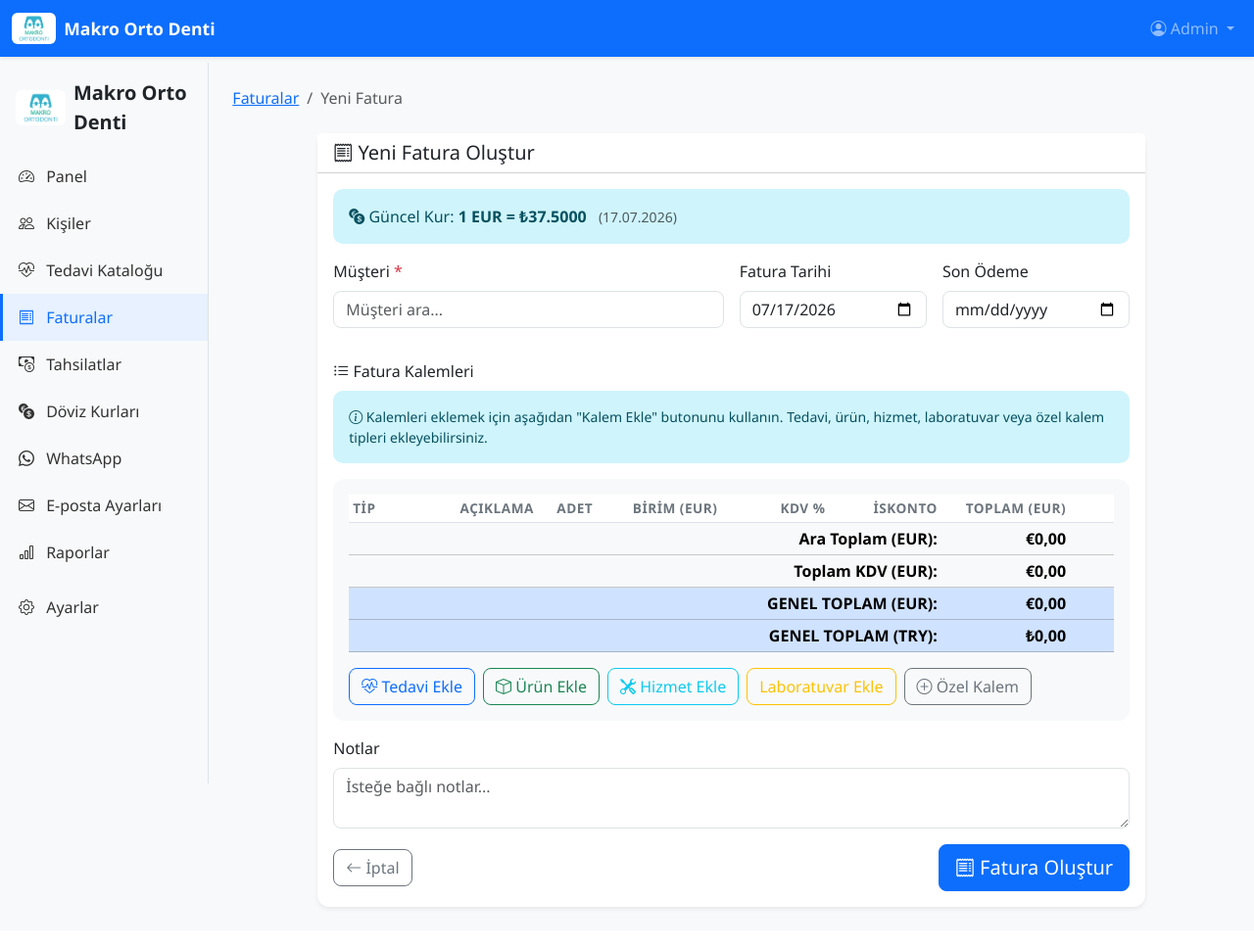
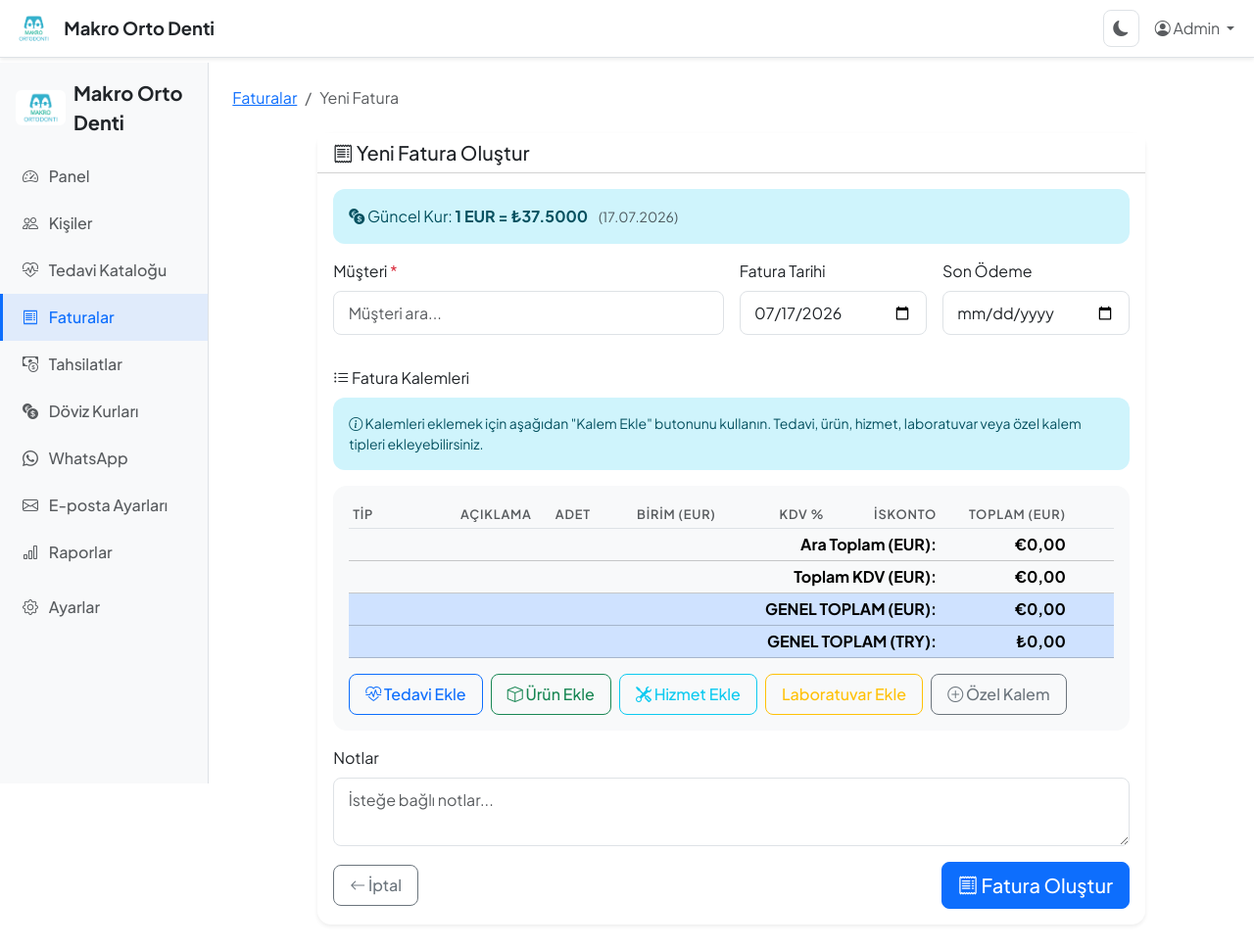
Before and after one commit to ydnAkif/MakroOrtoDonti, a Flask app: page /invoices/add in a window 1280 px wide. Shown: the whole page at 98% size. Before the commit the page ends 929 px from the top, so only its background shows below. Run offline with Flask 3, Linux system fonts and the light colour scheme; a user stored in the database is signed in; data comes from the database, SQL or seed files in the repository; data that the repository does not hold is empty.

Commit message:
feat: improve UI design to premium and add Dark Mode support

```diff
--- a/app/static/css/style.css
+++ b/app/static/css/style.css
@@ -4,10 +4,13 @@
     --topbar-height: 64px;
 }
 
+/* Base adaptive styling */
 body {
-    font-family: 'Segoe UI', Tahoma, Geneva, Verdana, sans-serif;
-    background-color: #f8f9fa;
+    font-family: 'Plus Jakarta Sans', -apple-system, BlinkMacSystemFont, "Segoe UI", Roboto, "Helvetica Neue", Arial, sans-serif;
+    background-color: var(--bs-body-bg);
+    color: var(--bs-body-color);
     padding-top: var(--topbar-height);
+    transition: background-color 0.25s ease, color 0.25s ease;
 }
 
 .sidebar {
@@ -19,26 +22,33 @@ body {
     padding: 0;
     overflow-x: hidden;
     overflow-y: auto;
-    transition: width 0.2s ease;
+    transition: width 0.2s ease, background-color 0.25s ease, border-color 0.25s ease;
+    background-color: var(--bs-body-bg);
+    border-right: 1px solid var(--bs-border-color);
 }
 
 .sidebar .nav-link {
     font-weight: 500;
-    padding: 0.75rem 1rem;
-    color: #333;
+    padding: 0.75rem 1.25rem;
+    color: var(--bs-secondary-color);
     border-left: 3px solid transparent;
-    transition: all 0.2s;
+    transition: all 0.2s ease;
 }
 
 .sidebar .nav-link:hover {
-    background-color: #e9ecef;
-    color: var(--primary);
+    background-color: var(--bs-secondary-bg);
+    color: var(--bs-primary-text-emulate, var(--primary));
 }
 
 .sidebar .nav-link.active {
-    color: var(--primary);
-    background-color: #e7f1ff;
+    color: var(--bs-primary-text-emulate, var(--primary));
+    background-color: rgba(13, 110, 253, 0.1);
     border-left-color: var(--primary);
+}
+
+/* Ensure active side link reads well in dark mode */
+[data-bs-theme="dark"] .sidebar .nav-link.active {
+    background-color: rgba(13, 110, 253, 0.18);
 }
 
 .sidebar .nav-link i {
@@ -48,33 +58,57 @@ body {
 }
 
 main {
-    padding-top: 1rem;
+    padding-top: 1.5rem;
 }
 
+/* Premium Card styling */
 .card {
-    border-radius: 12px;
-    transition: box-shadow 0.2s;
+    border-radius: 14px;
+    border: 1px solid var(--bs-border-color);
+    background-color: var(--bs-card-bg);
+    transition: transform 0.2s ease, box-shadow 0.2s ease, background-color 0.25s ease, border-color 0.25s ease;
 }
 
 .card:hover {
-    box-shadow: 0 4px 15px rgba(0, 0, 0, 0.08);
+    transform: translateY(-2px);
+    box-shadow: 0 8px 24px rgba(0, 0, 0, 0.05);
 }
 
+[data-bs-theme="dark"] .card:hover {
+    box-shadow: 0 8px 24px rgba(0, 0, 0, 0.25);
+}
+
+/* Premium Table header */
 .table th {
     font-weight: 600;
-    font-size: 0.85rem;
+    font-size: 0.8rem;
     text-transform: uppercase;
-    letter-spacing: 0.5px;
-    color: #6c757d;
+    letter-spacing: 0.8px;
+    color: var(--bs-secondary-color);
+    background-color: var(--bs-tertiary-bg);
 }
 
+/* Inputs and Buttons styling */
 .btn {
     border-radius: 8px;
+    font-weight: 500;
+    padding: 0.5rem 1rem;
+    transition: all 0.2s ease;
 }
 
 .form-control,
 .form-select {
     border-radius: 8px;
+    border: 1px solid var(--bs-border-color);
+    background-color: var(--bs-body-bg);
+    color: var(--bs-body-color);
+    padding: 0.6rem 0.9rem;
+    transition: border-color 0.15s ease-in-out, box-shadow 0.15s ease-in-out, background-color 0.25s ease;
+}
+
+.form-control:focus,
+.form-select:focus {
+    box-shadow: 0 0 0 0.25rem rgba(13, 110, 253, 0.15);
 }
 
 .typeahead-wrapper {
@@ -90,26 +124,68 @@ main {
     max-height: 260px;
     overflow-y: auto;
     display: none;
-    border: 1px solid #dee2e6;
+    border: 1px solid var(--bs-border-color);
     border-radius: 8px;
+    background-color: var(--bs-body-bg);
 }
 
 .typeahead-list .list-group-item {
     border-left: none;
     border-right: none;
+    background-color: var(--bs-body-bg);
+    color: var(--bs-body-color);
+    transition: background-color 0.15s ease;
+}
+
+.typeahead-list .list-group-item:hover {
+    background-color: var(--bs-secondary-bg);
 }
 
 .badge {
-    font-weight: 500;
+    font-weight: 600;
+    padding: 0.4em 0.7em;
+    border-radius: 6px;
 }
 
 .alert {
-    border-radius: 10px;
+    border-radius: 12px;
     border: none;
 }
 
+/* Navbar theme-awareness */
+.navbar {
+    background-color: var(--bs-body-bg) !important;
+    border-bottom: 1px solid var(--bs-border-color);
+    transition: background-color 0.25s ease, border-color 0.25s ease;
+}
+
 .navbar-brand {
-    font-size: 1.1rem;
+    font-size: 1.15rem;
+    color: var(--bs-body-color) !important;
+}
+
+.navbar .nav-link {
+    color: var(--bs-secondary-color) !important;
+    transition: color 0.15s ease;
+}
+
+.navbar .nav-link:hover {
+    color: var(--bs-primary-text-emulate, var(--primary)) !important;
+}
+
+/* Theme toggle button specific styling */
+#theme-toggle {
+    color: var(--bs-secondary-color);
+    border: 1px solid var(--bs-border-color);
+    background: transparent;
+    padding: 0.4rem 0.6rem;
+    border-radius: 8px;
+    transition: all 0.2s ease;
+}
+
+#theme-toggle:hover {
+    background-color: var(--bs-secondary-bg);
+    color: var(--bs-body-color);
 }
 
 @media (max-width: 768px) {
--- a/app/static/js/app.js
+++ b/app/static/js/app.js
@@ -162,4 +162,32 @@ document.addEventListener('DOMContentLoaded', function() {
             bsAlert.close();
         }, 5000);
     });
+    // Theme toggle click handler
+    var themeToggle = document.getElementById('theme-toggle');
+    if (themeToggle) {
+        var themeToggleIcon = document.getElementById('theme-toggle-icon');
+
+        function updateIcon(theme) {
+            if (themeToggleIcon) {
+                if (theme === 'dark') {
+                    themeToggleIcon.className = 'bi bi-sun-fill';
+                } else {
+                    themeToggleIcon.className = 'bi bi-moon-fill';
+                }
+            }
+        }
+
+        // Initial icon state
+        var currentTheme = document.documentElement.getAttribute('data-bs-theme') || 'light';
+        updateIcon(currentTheme);
+
+        themeToggle.addEventListener('click', function() {
+            var activeTheme = document.documentElement.getAttribute('data-bs-theme');
+            var nextTheme = activeTheme === 'dark' ? 'light' : 'dark';
+
+            document.documentElement.setAttribute('data-bs-theme', nextTheme);
+            localStorage.setItem('theme', nextTheme);
+            updateIcon(nextTheme);
+        });
+    }
 });
--- a/app/templates/base.html
+++ b/app/templates/base.html
@@ -5,6 +5,18 @@
     <meta name="viewport" content="width=device-width, initial-scale=1.0" />
     <meta name="csrf-token" content="{{ csrf_token() }}" />
     <title>{% block title %}{{ clinic_name }}{% endblock %}</title>
+    <!-- Premium Google Font -->
+    <link rel="preconnect" href="https://fonts.googleapis.com">
+    <link rel="preconnect" href="https://fonts.gstatic.com" crossorigin>
+    <link href="https://fonts.googleapis.com/css2?family=Plus+Jakarta+Sans:wght@300;400;500;600;700&display=swap" rel="stylesheet">
+
+    <!-- Theme Switcher Init script to avoid flash of light theme -->
+    <script>
+        (function() {
+            const storedTheme = localStorage.getItem('theme') || 'light';
+            document.documentElement.setAttribute('data-bs-theme', storedTheme);
+        })();
+    </script>
     <link
       href="https://cdn.jsdelivr.net/npm/bootstrap@5.3.3/dist/css/bootstrap.min.css"
       rel="stylesheet"
--- a/app/templates/components/navbar.html
+++ b/app/templates/components/navbar.html
@@ -1,11 +1,11 @@
-<nav class="navbar navbar-expand-lg navbar-dark bg-primary fixed-top shadow-sm">
+<nav class="navbar navbar-expand-lg fixed-top shadow-sm bg-body-tertiary">
     <div class="container-fluid">
         <!-- Sidebar toggle for mobile -->
-        <button class="btn btn-light me-2 d-md-none" type="button" data-bs-toggle="offcanvas" data-bs-target="#sidebar" aria-controls="sidebar">
+        <button class="btn btn-outline-secondary me-2 d-md-none" type="button" data-bs-toggle="offcanvas" data-bs-target="#sidebar" aria-controls="sidebar">
             <i class="bi bi-list fs-4"></i>
         </button>
 
-        <a class="navbar-brand fw-bold d-flex align-items-center" href="{{ url_for('dashboard.index') }}">
+        <a class="navbar-brand fw-bold d-flex align-items-center text-body" href="{{ url_for('dashboard.index') }}">
             <img src="{{ url_for('static', filename='images/logo.png') }}" alt="Logo" height="32" class="me-2 rounded">
             {{ clinic_name }}
         </a>
@@ -15,13 +15,19 @@
         </button>
 
         <div class="collapse navbar-collapse" id="navbarNav">
-            <ul class="navbar-nav ms-auto">
+            <ul class="navbar-nav ms-auto align-items-center">
+                <!-- Theme Toggle Button -->
+                <li class="nav-item me-2">
+                    <button class="btn" id="theme-toggle" type="button" title="Koyu/Açık Tema">
+                        <i class="bi bi-moon-fill" id="theme-toggle-icon"></i>
+                    </button>
+                </li>
                 {% if current_user.is_authenticated %}
                 <li class="nav-item dropdown">
-                    <a class="nav-link dropdown-toggle" href="#" data-bs-toggle="dropdown">
+                    <a class="nav-link dropdown-toggle text-body" href="#" data-bs-toggle="dropdown">
                         <i class="bi bi-person-circle"></i> {{ current_user.full_name }}
                     </a>
-                    <ul class="dropdown-menu dropdown-menu-end">
+                    <ul class="dropdown-menu dropdown-menu-end shadow-sm">
                         <li><a class="dropdown-item" href="{{ url_for('settings.index') }}"><i class="bi bi-gear"></i> Ayarlar</a></li>
                         <li><hr class="dropdown-divider"></li>
                         <li><form method="POST" action="{{ url_for('auth.logout') }}" class="d-inline"><button type="submit" class="dropdown-item text-danger"><i class="bi bi-box-arrow-right"></i> Çıkış</button></form></li>
@@ -35,9 +41,12 @@
 
 <!-- Offcanvas sidebar for mobile -->
 <div class="offcanvas offcanvas-start d-md-none" tabindex="-1" id="sidebar" aria-labelledby="sidebarLabel">
-    <div class="offcanvas-header bg-primary text-white">
-        <h5 class="offcanvas-title" id="sidebarLabel"><img src="{{ url_for('static', filename='images/logo.png') }}" alt="Logo" height="28" class="me-2 rounded">{{ clinic_name }}</h5>
-        <button type="button" class="btn-close btn-close-white" data-bs-dismiss="offcanvas" aria-label="Close"></button>
+    <div class="offcanvas-header bg-body-tertiary border-bottom">
+        <h5 class="offcanvas-title" id="sidebarLabel">
+            <img src="{{ url_for('static', filename='images/logo.png') }}" alt="Logo" height="28" class="me-2 rounded">
+            <span class="text-body fw-bold">{{ clinic_name }}</span>
+        </h5>
+        <button type="button" class="btn-close" data-bs-dismiss="offcanvas" aria-label="Close"></button>
     </div>
     <div class="offcanvas-body p-0">
         {% include 'components/sidebar.html' %}
--- a/app/templates/components/sidebar.html
+++ b/app/templates/components/sidebar.html
@@ -1,8 +1,8 @@
-<nav id="sidebar" class="col-md-3 col-lg-2 d-md-block bg-light sidebar collapse border-end">
+<nav id="sidebar" class="col-md-3 col-lg-2 d-md-block bg-body-tertiary sidebar collapse border-end">
     <div class="position-sticky pt-3">
         <!-- Logo / Brand -->
         <div class="px-3 mb-3">
-            <a href="{{ url_for('dashboard.index') }}" class="d-flex align-items-center text-decoration-none text-dark">
+            <a href="{{ url_for('dashboard.index') }}" class="d-flex align-items-center text-decoration-none text-body">
                 <img src="{{ url_for('static', filename='images/logo.png') }}" alt="Logo" height="36" class="me-2 rounded">
                 <span class="fw-bold fs-5">{{ clinic_name }}</span>
             </a>
@@ -85,7 +85,7 @@
         </ul>
 
         <!-- Mobil alt navigasyon (sidebar kapanıkken görünür) -->
-        <div class="d-md-none fixed-bottom bg-white border-top shadow-sm p-2" id="mobile-nav">
+        <div class="d-md-none fixed-bottom bg-body border-top shadow-sm p-2" id="mobile-nav">
             <div class="d-flex justify-content-around">
                 <a href="{{ url_for('dashboard.index') }}" class="nav-link text-center py-1 {% if request.endpoint == 'dashboard.index' %}active{% endif %}">
                     <i class="bi bi-speedometer2 d-block fs-5"></i>
```
